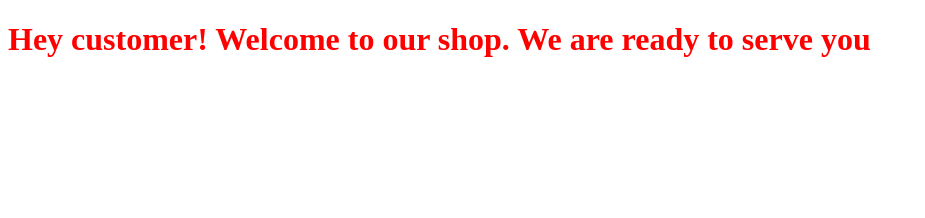
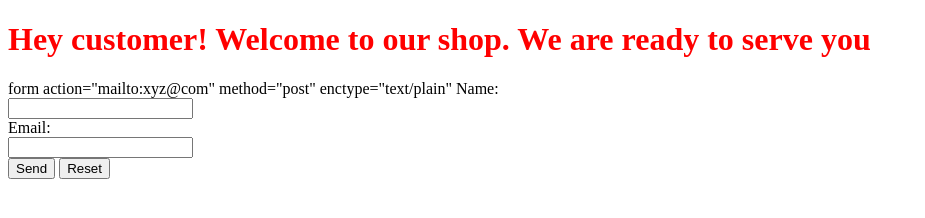
Before and after one commit to ridor-git/XYZ-Project, a plain HTML site: page index.html in a window 1280 px wide. Shown: the whole page, without its empty margins (0-925 px from the left). Drawn offline with Linux system fonts and the light colour scheme.

Commit message:
with email

```diff
--- a/index.html
+++ b/index.html
@@ -11,5 +11,14 @@
 
     <h1>Hey customer! Welcome to our shop. We are ready to serve you</h1>
 
+    form action="mailto:xyz@com" method="post" enctype="text/plain"
+    Name:<br>
+      <input type="text" name="name"><br>
+      Email:<br>
+      <input type="text" name="mail"><br>
+      <input type="submit" value="Send">
+      <input type="reset" value="Reset">
+  </form>
+
   </body>
 </html>
```
